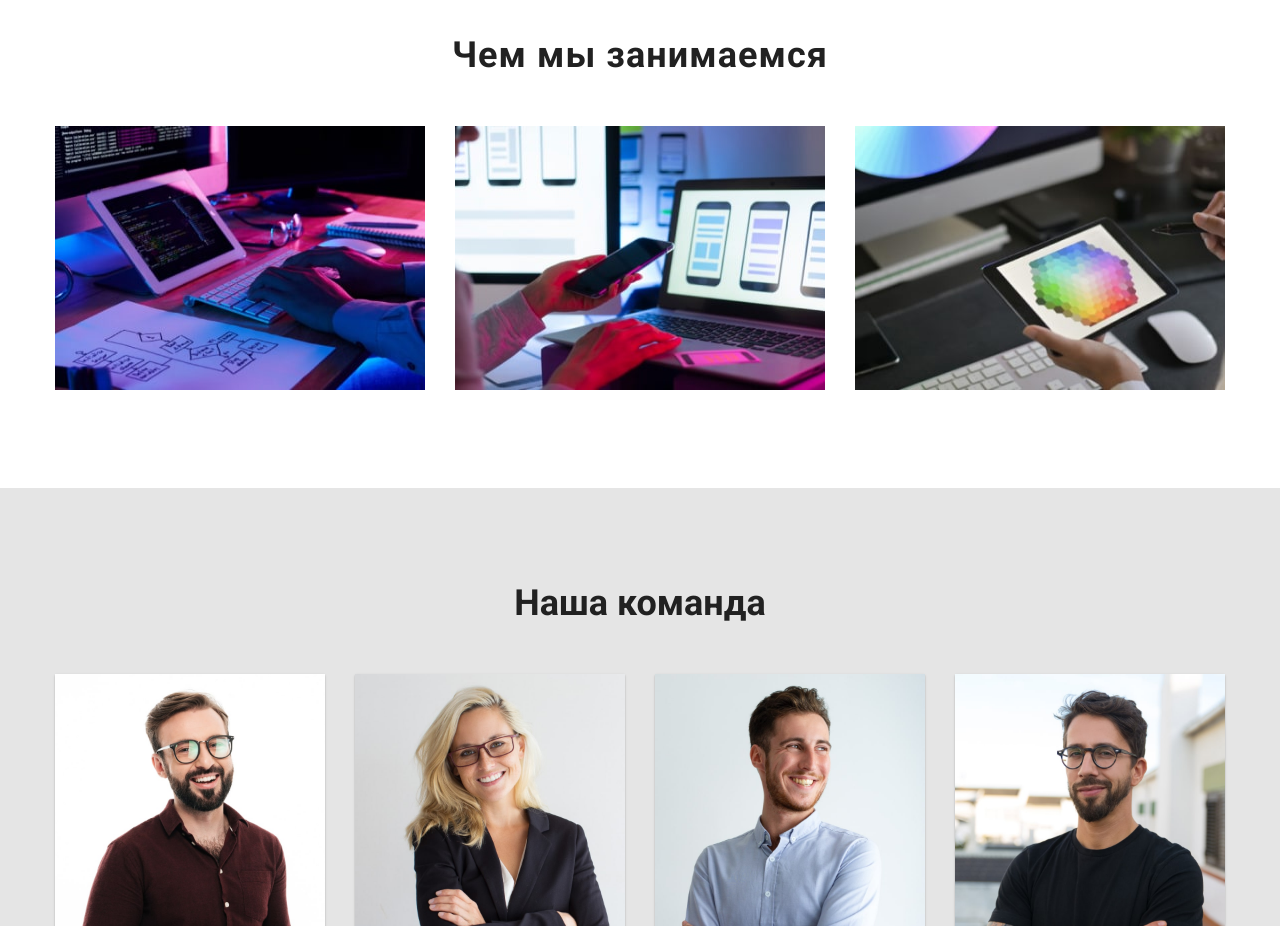
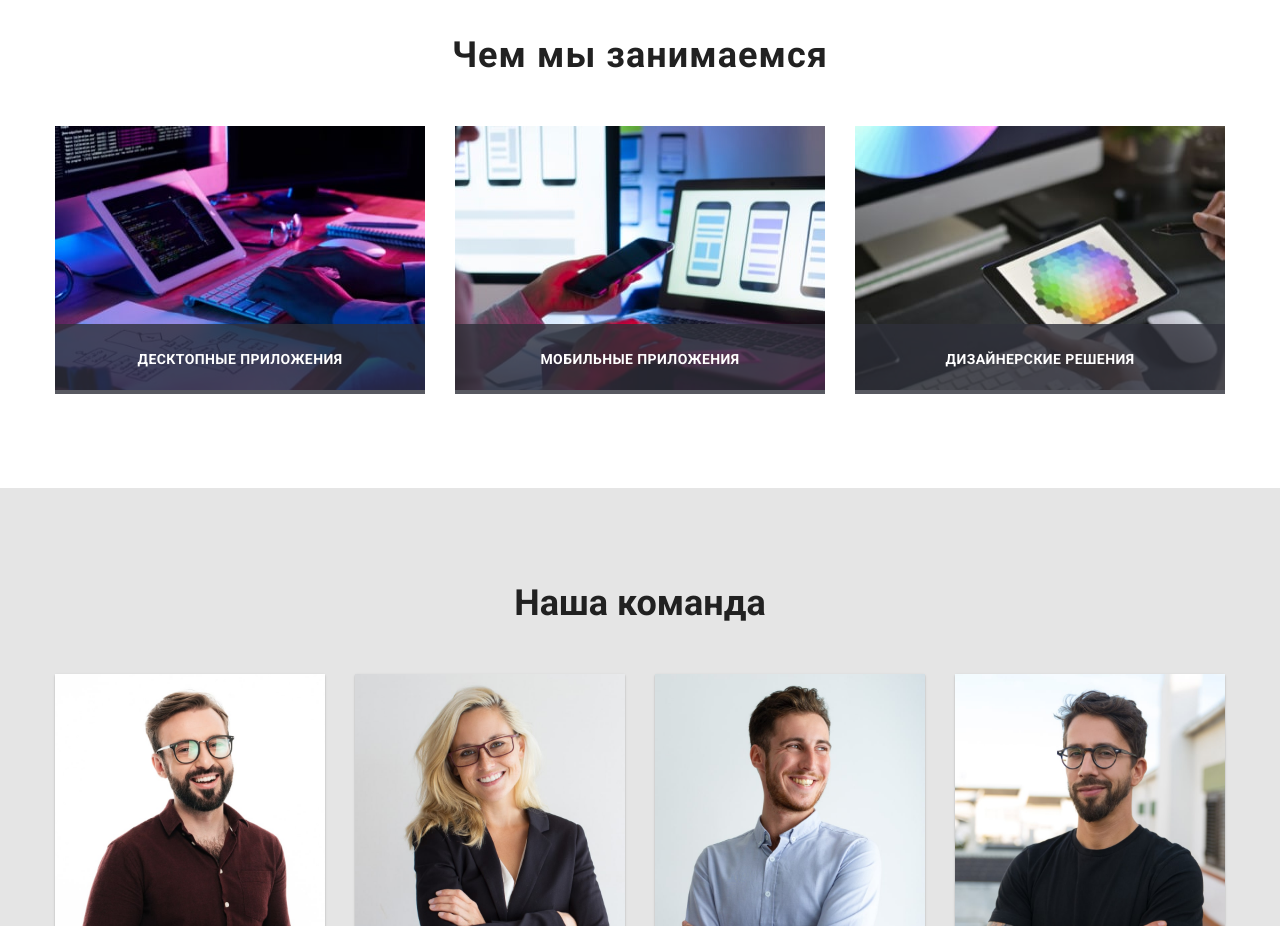
Before and after one commit to Anton-Pevitsyn/goit-markup-hw-05, a plain HTML site: page index.html in a window 1280 px wide. Shown: the part 1080-2006 px from the top of the page. Drawn offline with Linux system fonts and the light colour scheme.

Commit message:
Заголовки секции спецциализации

```diff
--- a/css/style.css
+++ b/css/style.css
@@ -13,6 +13,7 @@
   --ferst-icon-color: #afb1b8;
   --background-icon-color: #f5f4fa;
   --footer-background-icon-color: #44454e;
+  --specialization-title-background-color: rgba(47, 48, 58, 0.8);
 }
 /*
     цвет оснвного текста + адрес #757575;
@@ -277,6 +278,30 @@ body {
   line-height: 42px;
   text-align: center;
   letter-spacing: 0.03em;
+}
+.specialization-list .item {
+  position: relative;
+}
+
+.specialization-list .item-container {
+  position: absolute;
+  left: 0;
+  bottom: 0;
+  width: 100%;
+  padding-top: 27px;
+  padding-bottom: 27px;
+  background: var(--specialization-title-background-color);
+}
+
+.specialization-list .item-title {
+  margin: 0px;
+  font-weight: bold;
+  font-size: 14px;
+  line-height: 16px;
+  text-align: center;
+  letter-spacing: 0.03em;
+  text-transform: uppercase;
+  color: var(--main-title-color);
 }
 
 /*specialization section style */
--- a/index.html
+++ b/index.html
@@ -106,6 +106,7 @@
             width="370"
             height="264"
           />
+          <div class="item-container"><h3 class="item-title">Десктопные приложения</h3></div>
         </li>
         <li class="item">
           <img
@@ -114,6 +115,7 @@
             width="370"
             height="264"
           />
+          <div class="item-container"><h3 class="item-title">Мобильные приложения</h3></div>
         </li>
         <li class="item">
           <img
@@ -122,6 +124,7 @@
             width="370"
             height="264"
           />
+          <div class="item-container"><h3 class="item-title">Дизайнерские решения</h3></div>
         </li>
       </ul>
       </div>
```
